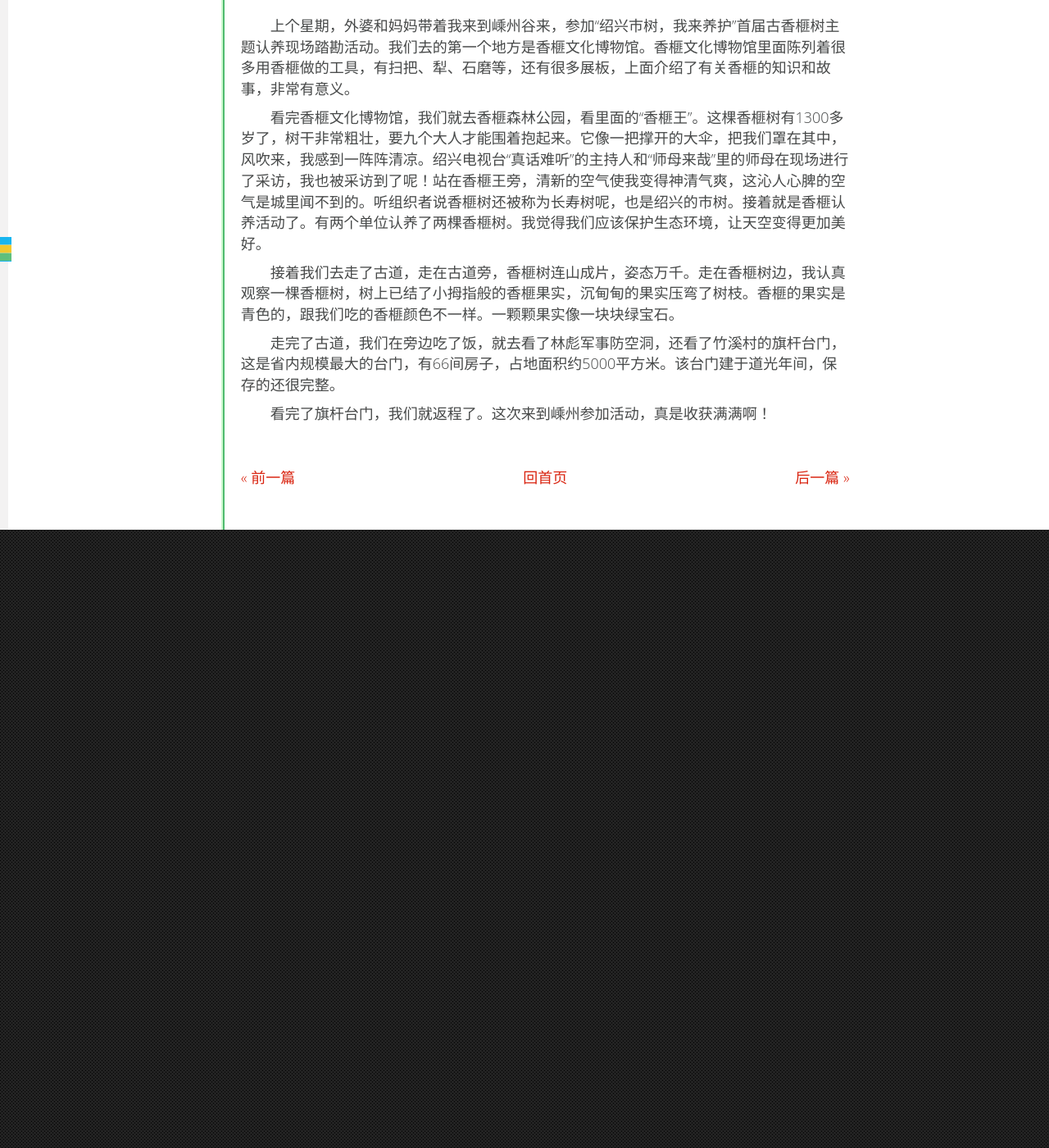
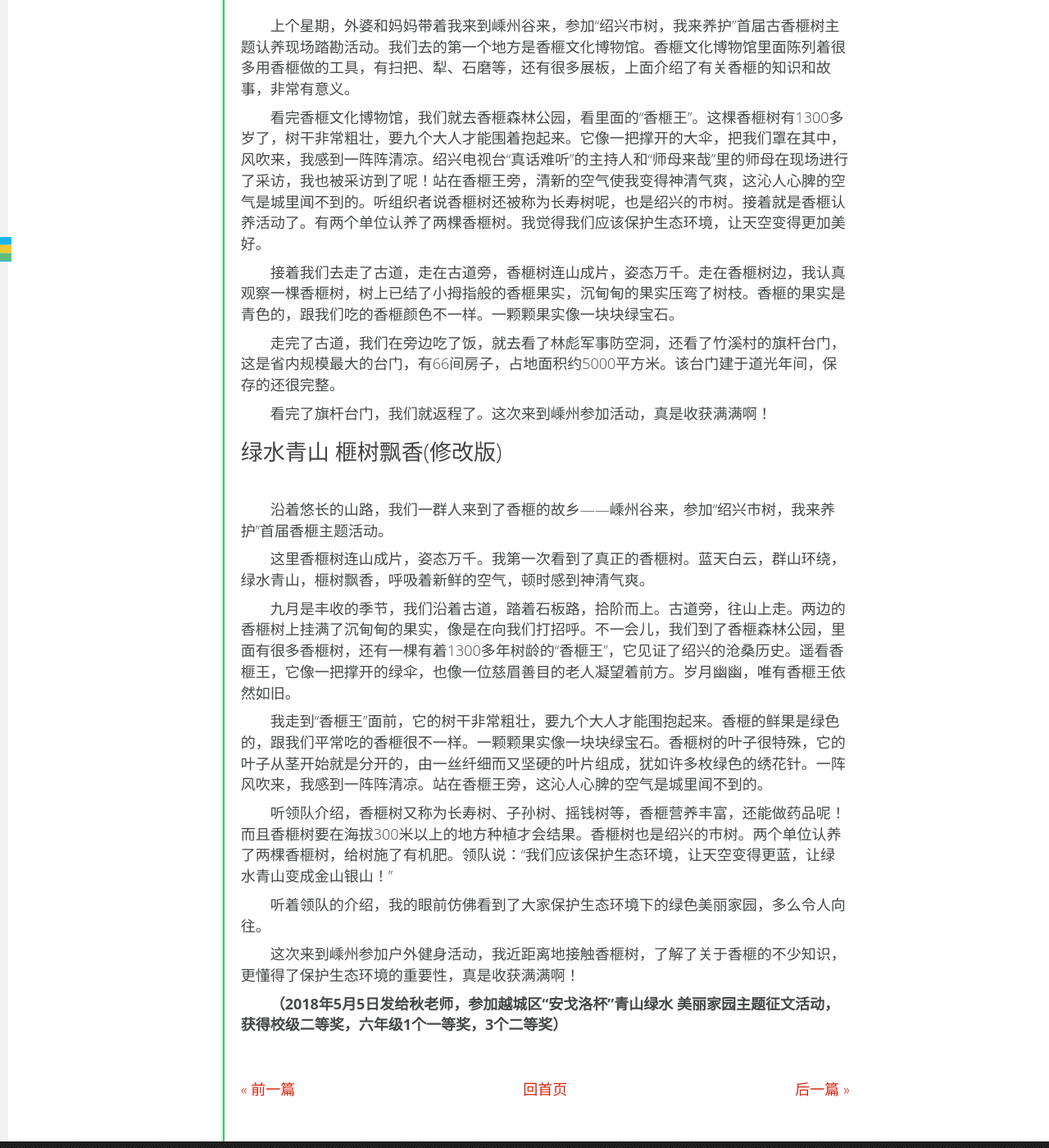
Before and after one commit to winsphinx/sxmx, a Jekyll site: the page built from _posts/2017-09-09-参加绍兴市树我来养护活动.md, in a window 1280 px wide and 1400 px high, scrolled down 211 px. Shown: the whole window at 82% size. Built offline with Jekyll 4.4.1, drawn with Linux system fonts in a browser that asks for light colours; comment, search, counter and statistics services are not loaded.

Commit message:
mod post

```diff
--- a/_posts/2017-09-09-参加绍兴市树我来养护活动.md
+++ b/_posts/2017-09-09-参加绍兴市树我来养护活动.md
@@ -13,3 +13,24 @@ title: 参加“绍兴市树，我来养护”活动
 走完了古道，我们在旁边吃了饭，就去看了林彪军事防空洞，还看了竹溪村的旗杆台门，这是省内规模最大的台门，有66间房子，占地面积约5000平方米。该台门建于道光年间，保存的还很完整。
 
 看完了旗杆台门，我们就返程了。这次来到嵊州参加活动，真是收获满满啊！
+
+
+## 绿水青山  榧树飘香(修改版)
+
+<br />
+
+沿着悠长的山路，我们一群人来到了香榧的故乡——嵊州谷来，参加“绍兴市树，我来养护”首届香榧主题活动。
+
+这里香榧树连山成片，姿态万千。我第一次看到了真正的香榧树。蓝天白云，群山环绕，绿水青山，榧树飘香，呼吸着新鲜的空气，顿时感到神清气爽。
+
+九月是丰收的季节，我们沿着古道，踏着石板路，拾阶而上。古道旁，往山上走。两边的香榧树上挂满了沉甸甸的果实，像是在向我们打招呼。不一会儿，我们到了香榧森林公园，里面有很多香榧树，还有一棵有着1300多年树龄的“香榧王”，它见证了绍兴的沧桑历史。遥看香榧王，它像一把撑开的绿伞，也像一位慈眉善目的老人凝望着前方。岁月幽幽，唯有香榧王依然如旧。
+
+我走到“香榧王”面前，它的树干非常粗壮，要九个大人才能围抱起来。香榧的鲜果是绿色的，跟我们平常吃的香榧很不一样。一颗颗果实像一块块绿宝石。香榧树的叶子很特殊，它的叶子从茎开始就是分开的，由一丝纤细而又坚硬的叶片组成，犹如许多枚绿色的绣花针。一阵风吹来，我感到一阵阵清凉。站在香榧王旁，这沁人心脾的空气是城里闻不到的。
+
+听领队介绍，香榧树又称为长寿树、子孙树、摇钱树等，香榧营养丰富，还能做药品呢！而且香榧树要在海拔300米以上的地方种植才会结果。香榧树也是绍兴的市树。两个单位认养了两棵香榧树，给树施了有机肥。领队说：“我们应该保护生态环境，让天空变得更蓝，让绿水青山变成金山银山！”
+
+听着领队的介绍，我的眼前仿佛看到了大家保护生态环境下的绿色美丽家园，多么令人向往。
+
+这次来到嵊州参加户外健身活动，我近距离地接触香榧树，了解了关于香榧的不少知识，更懂得了保护生态环境的重要性，真是收获满满啊！
+
+**（2018年5月5日发给秋老师，参加越城区“安戈洛杯”青山绿水 美丽家园主题征文活动，获得校级二等奖，六年级1个一等奖，3个二等奖）**
```
